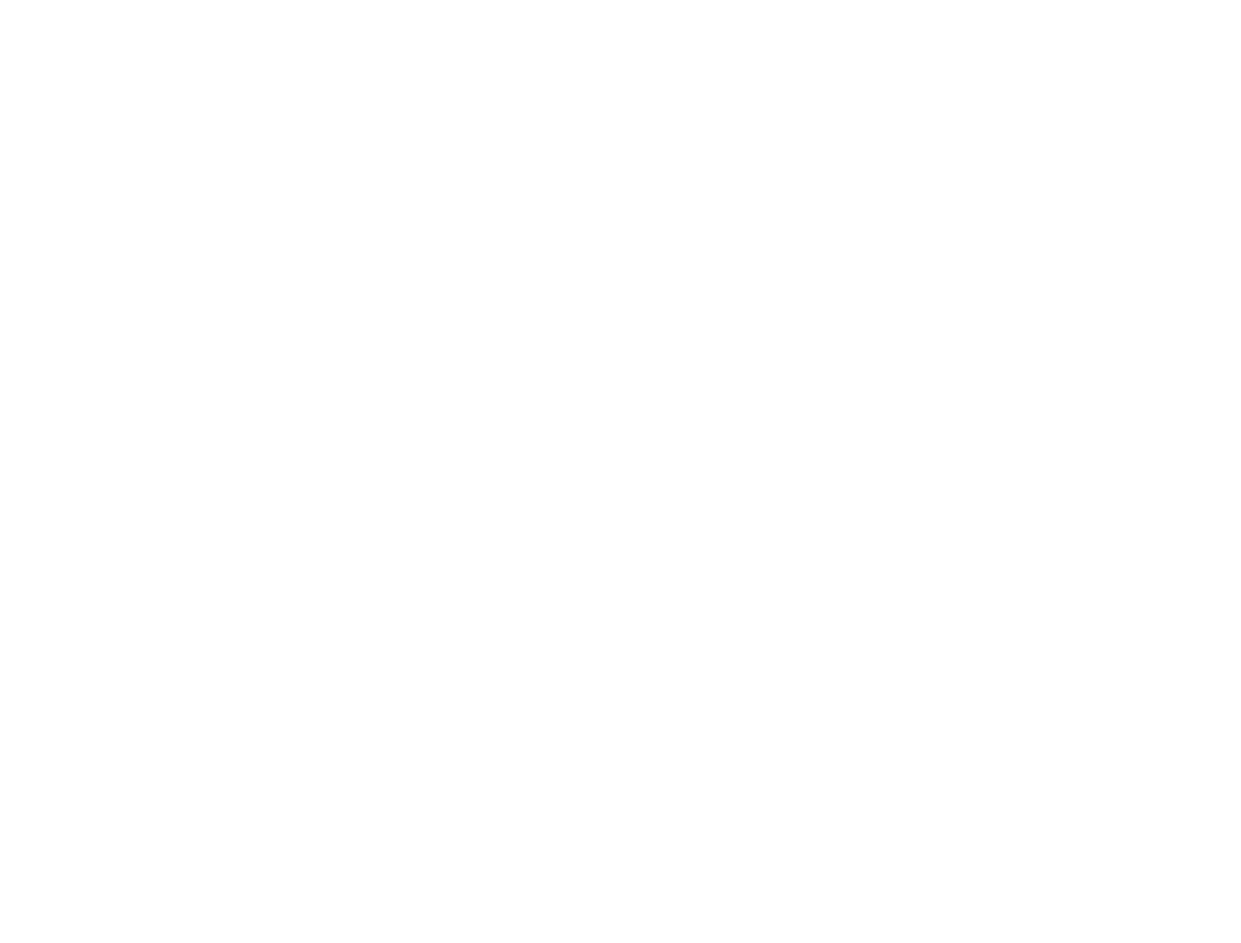
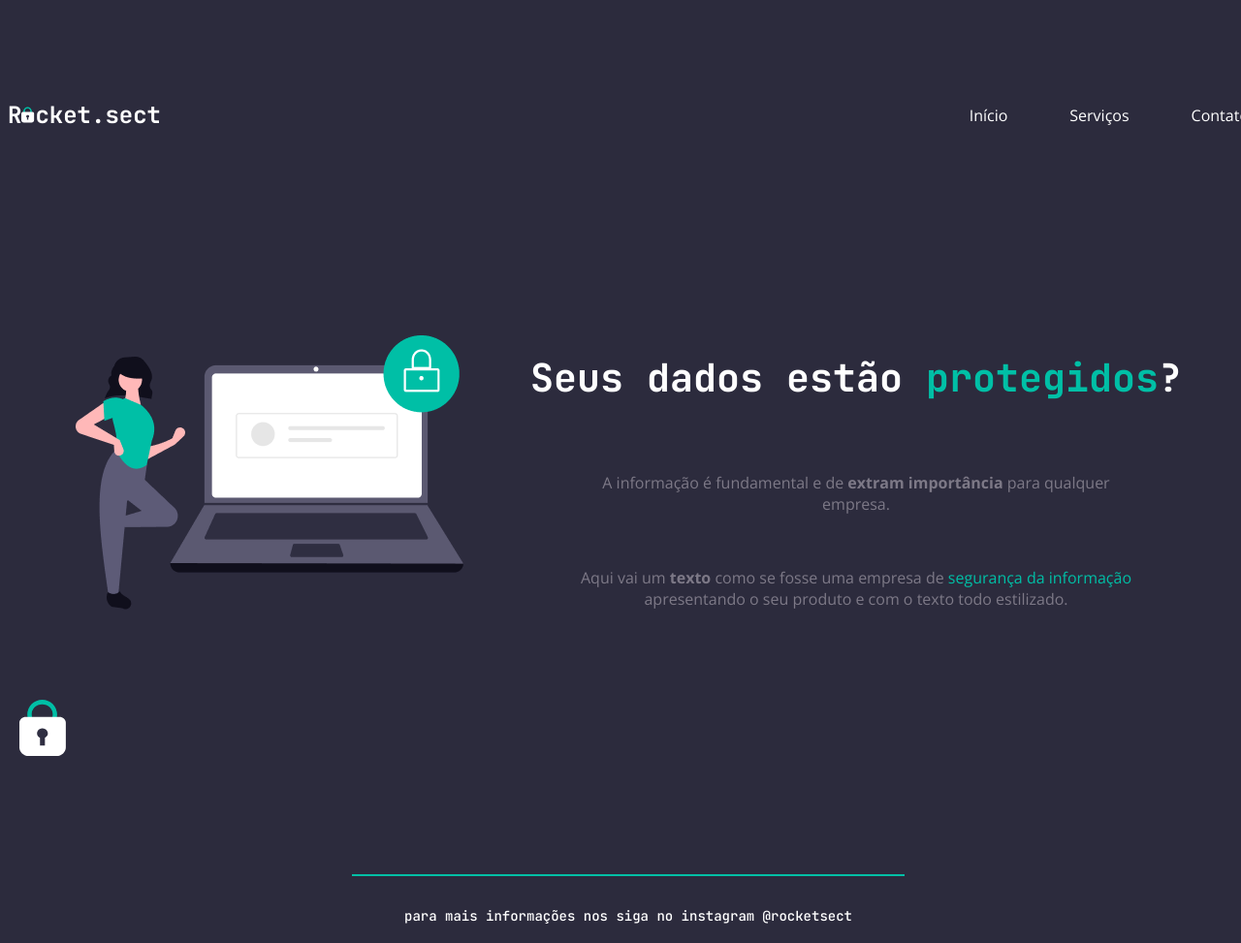
Before and after one commit to lucasvlviana/desafioStageDois, a plain HTML site: page index.html in a window 1280 px wide. Shown: the whole page at 97% size. Before the commit the page ends 800 px from the top, so only its background shows below. Drawn offline with nearby package versions, Linux system fonts and the light colour scheme.

Commit message:
codigo do desafio realizado

```diff
--- a/index.html
+++ b/index.html
@@ -1,11 +1,56 @@
 <!DOCTYPE html>
 <html lang="pt-br">
+
 <head>
+    <link rel="preconnect" href="https://fonts.googleapis.com">
+    <link rel="preconnect" href="https://fonts.gstatic.com" crossorigin>
     <meta charset="UTF-8">
     <meta name="viewport" content="width=device-width, initial-scale=1.0">
     <title>Rocket Sect</title>
+    <link
+        href="https://fonts.googleapis.com/css2?family=JetBrains+Mono:wght@500;700&family=Open+Sans:wght@400;700&display=swap"
+        rel="stylesheet">
+    <link rel="stylesheet" href="./style.css">
+    <link rel="shortcut icon" href="./img/padlock-decoration.svg" type="image/svg">
 </head>
+
 <body>
 
+    <div class="page">
+        <nav>
+            <div class="logo">
+                <p>R</p>
+                <img src="./img/padlock-decoration.svg" alt="Imagem de um cadeado na logo">
+                <p>cket.sect</p>
+            </div>
+            <ul>
+                <li><a href="#">Início</a></li>
+                <li><a href="#">Serviços</a></li>
+                <li><a href="#">Contato</a></li>
+            </ul>
+        </nav>
+        <main>
+            <img src="./img/img1.png" alt="Imagem de uma mulher e um computador protegido na esquerda da tela">
+            <section>
+                <h1>Seus dados estão <span>protegidos</span>?</h1> <br>
+                <p>A informação é fundamental e de <strong>extram importância</strong> para qualquer <br> empresa.</p>
+                <br>
+                <p>Aqui vai um <strong>texto </strong>como se fosse uma empresa de <span>segurança da informação </span>
+                    <br>
+                    apresentando o seu produto e com o texto todo estilizado.</p>
+            </section>
+        </main>
+        <footer>
+            <div class="line">
+
+            </div>
+            <p>para mais informações nos siga no instagram <a href="https://instagram.com/rocketsect"
+                    target="_blank">@rocketsect</a></p>
+        </footer>
+    </div>
+
+    <img id="cadeado" src="./img/padlock-decoration.svg" alt="Imagem de um cadeado no canto inferio esquerdo da pagina">
+
 </body>
+
 </html>
--- a/style.css
+++ b/style.css
@@ -0,0 +1,93 @@
+body {
+    font-family: 'Open Sans', sans-serif;
+
+    background: #2C2B3D;
+}
+
+.page {
+    width: 1280px;
+    margin: 0 auto;
+    padding-top: 71px;
+}
+
+nav {
+    display: flex;
+    justify-content: space-between;
+    align-items: center;
+    margin-bottom: 101px;
+}
+
+.logo {
+    display: flex;
+    font-family: 'JetBrains Mono', monospace;
+    font-weight: bold;
+    font-size: 24px;
+    color: #ffffff;
+}
+
+.logo img {
+    width: 14px;
+}
+
+ul {
+    display: flex;
+    gap: 64px;
+    list-style: none;
+    margin: 0;
+    padding: 0;
+}
+
+a {
+    color: #FFFFFF;
+    text-decoration: none;
+}
+
+main {
+    display: flex;
+    align-items: center;
+    justify-content: space-evenly;
+    padding-top: 71px;
+    padding-bottom: 157px;
+}
+
+h1 {
+    font-family: 'JetBrains Mono', monospace;
+    font-size: 40px;
+    font-weight: bold;
+    color: #FFFFFF;
+}
+
+span {
+    color: #00BFA6;
+}
+
+main p {
+    font-size: 16px;
+    color: #7D7987;
+    text-align: center;
+}
+
+footer {
+    font-family: 'JetBrains Mono', monospace;
+    font-size: 14px;
+    font-weight: medium;
+    color: #FFFFFF;
+    line-height: 28px;
+    text-align: center;
+    padding-top: 100px;
+}
+
+.line {
+    width: 568px;
+    height: 0;
+    margin: 0 auto 27px;
+    border: 1px solid #00BFA6;
+}
+
+#cadeado {
+    width: 51px;
+    position: fixed;
+    bottom: 0;
+    left: 0;
+    padding: 20px;
+}
```
